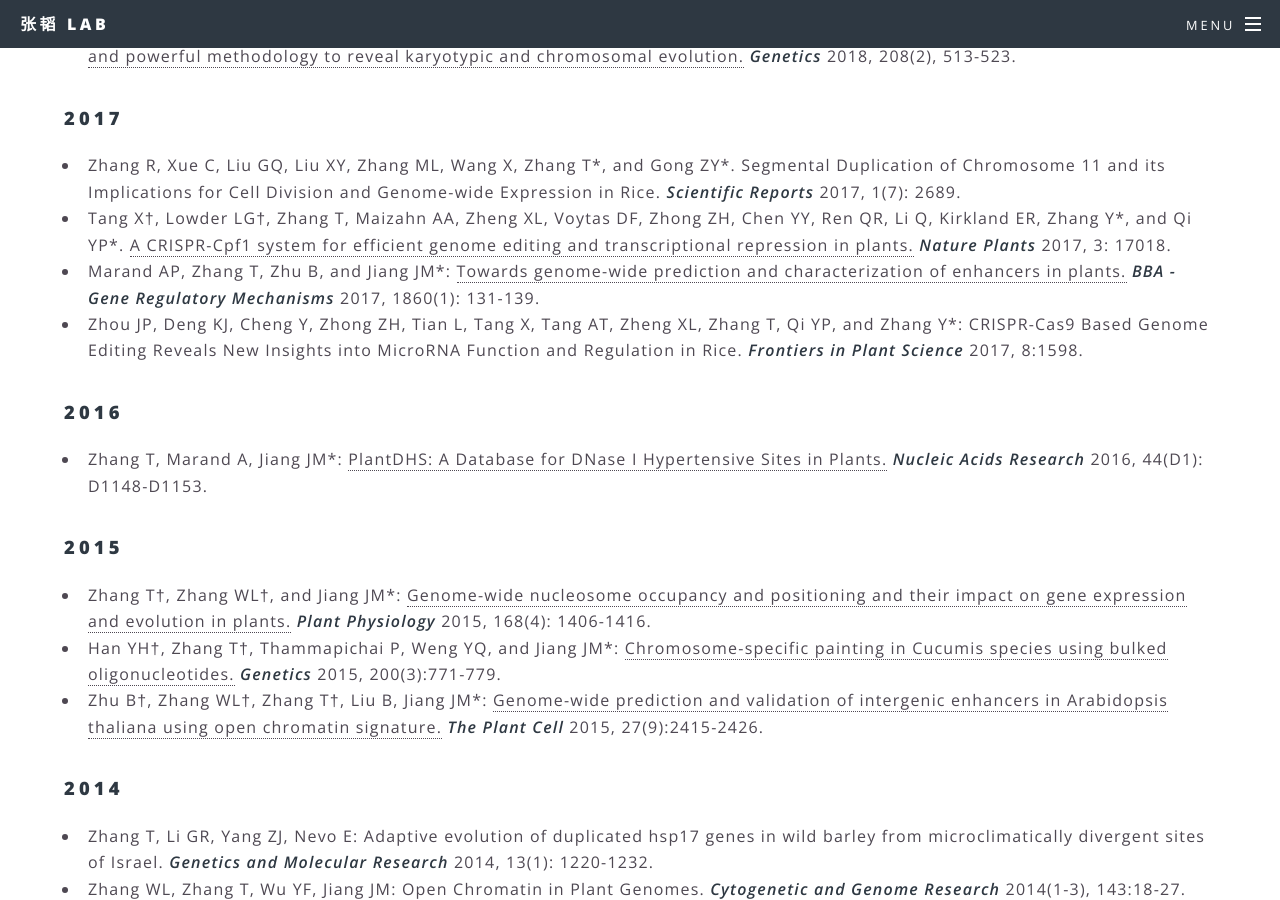
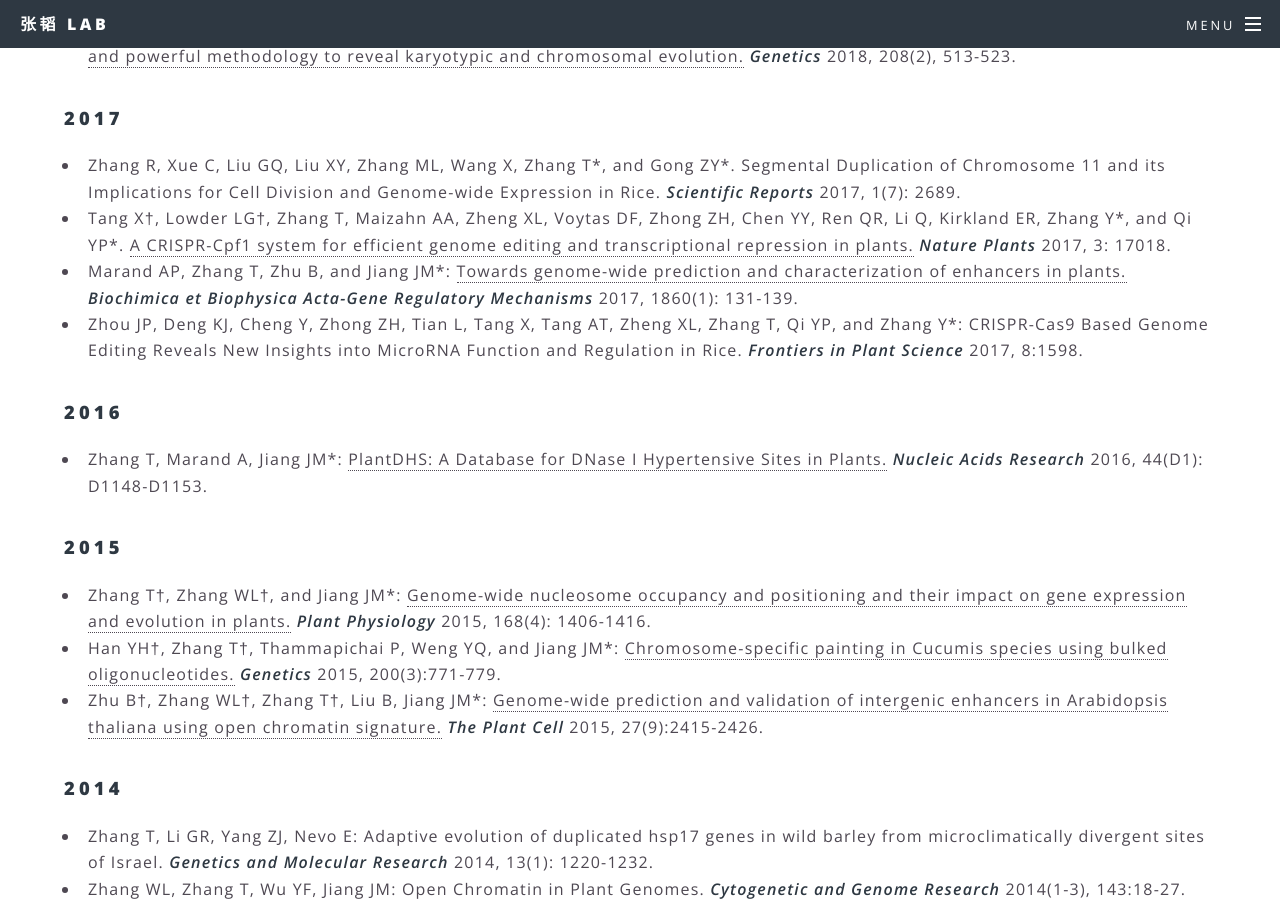
Before and after one commit to zhangtaolab/zhangtaolab.github.io, a Jekyll site: the page built from _pages/publication.md, in a window 1280 px wide and 900 px high, scrolled down 665 px. Built offline with Jekyll 4.4.1, drawn with Linux system fonts in a browser that asks for light colours.

Commit message:
bba name

```diff
--- a/_pages/publication.md
+++ b/_pages/publication.md
@@ -17,7 +17,7 @@ title: 发表论文
 ### 2017
 - Zhang R, Xue C, Liu GQ, Liu XY, Zhang ML, Wang X, Zhang T\*, and Gong ZY\*. Segmental Duplication of Chromosome 11 and its Implications for Cell Division and Genome-wide Expression in Rice. _**Scientific Reports**_ 2017, 1(7): 2689.
 - Tang X†, Lowder LG†, Zhang T, Maizahn AA, Zheng XL, Voytas DF, Zhong ZH, Chen YY, Ren QR, Li Q, Kirkland ER, Zhang Y\*, and Qi YP\*. [A CRISPR-Cpf1 system for efficient genome editing and transcriptional repression in plants.](/pdf/2017/2017_Nature_Plants.pdf) _**Nature Plants**_ 2017, 3: 17018.
-- Marand AP, Zhang T, Zhu B, and Jiang JM\*: [Towards genome-wide prediction and characterization of enhancers in plants.](/pdf/2016/BBE_2016_inpress.pdf) _**BBA - Gene Regulatory Mechanisms**_ 2017, 1860(1): 131-139.
+- Marand AP, Zhang T, Zhu B, and Jiang JM\*: [Towards genome-wide prediction and characterization of enhancers in plants.](/pdf/2016/BBE_2016_inpress.pdf) _**Biochimica et Biophysica Acta-Gene Regulatory Mechanisms**_ 2017, 1860(1): 131-139.
 - Zhou JP, Deng KJ, Cheng Y, Zhong ZH, Tian L, Tang X, Tang AT, Zheng XL, Zhang T, Qi YP, and Zhang Y\*: CRISPR-Cas9 Based Genome Editing Reveals New Insights into MicroRNA Function and Regulation in Rice. _**Frontiers in Plant Science**_ 2017, 8:1598.
 
 ### 2016
```
